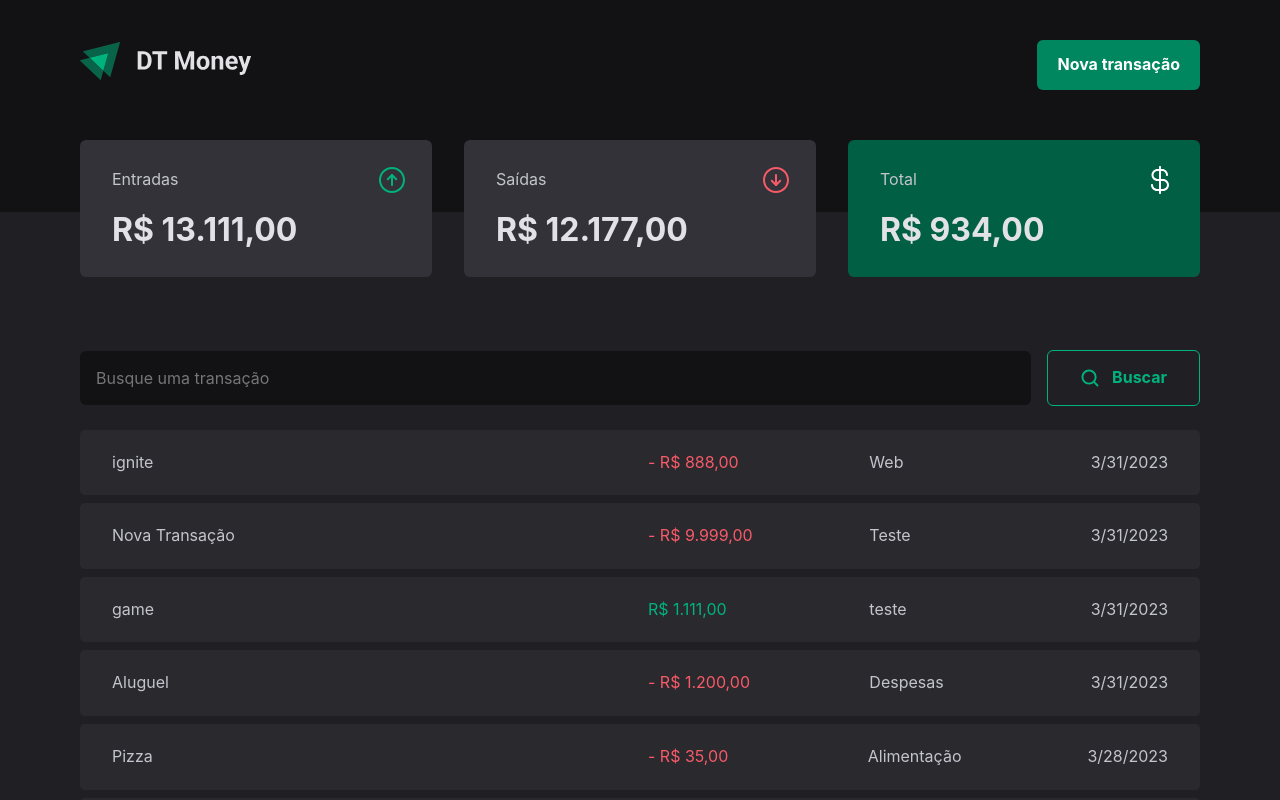
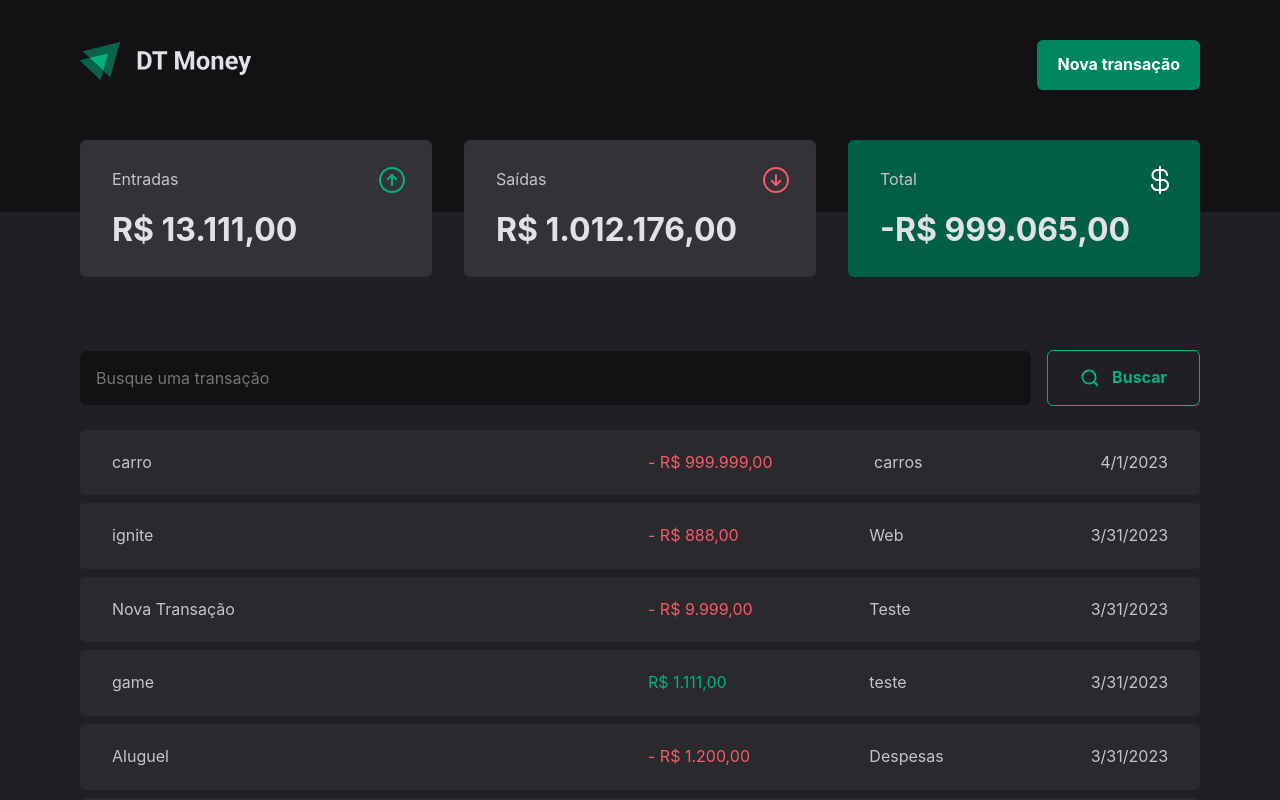
Before and after one commit to Wallace-Bezerra/DtMoney, a React (Vite) app: page / in a window 1280 px wide. Shown: the top 800 px of the page. Built offline with nearby package versions, Linux system fonts and the light colour scheme; data requests are answered from the project's data file.

Commit message:
feat: performace useMemo

```diff
--- a/package.json
+++ b/package.json
@@ -5,7 +5,7 @@
   "type": "module",
   "scripts": {
     "dev": "vite",
-    "server": "json-server -w server.json -d 500",
+    "server": "json-server -w server.json -d 100",
     "build": "tsc && vite build",
     "preview": "vite preview"
   },
@@ -17,7 +17,6 @@
     "axios": "^1.3.4",
     "framer-motion": "^10.9.1",
     "json-server": "^0.17.3",
-    "react": "^18.2.0",
     "react-dom": "^18.2.0",
     "react-hook-form": "^7.43.8",
     "styled-components": "^5.3.9",
--- a/server.json
+++ b/server.json
@@ -71,6 +71,14 @@
       "type": "outcome",
       "createdAt": "2023-03-31T03:57:34.033Z",
       "id": 9
+    },
+    {
+      "description": "carro",
+      "price": 999999,
+      "category": "carros",
+      "type": "outcome",
+      "createdAt": "2023-04-01T03:26:18.203Z",
+      "id": 10
     }
   ]
 }
--- a/src/components/Header/index.tsx
+++ b/src/components/Header/index.tsx
@@ -2,8 +2,8 @@ import { HeaderContainer, HeaderContent, NewTransactionButton } from "./styles";
 import * as Dialog from "@radix-ui/react-dialog";
 import logo from "../../assets/Logo.svg";
 import { NewTransactionModal } from "../NewTransactionModal";
-import { useState } from "react";
-export const Header = () => {
+import { useState, memo } from "react";
+export const Header = memo(() => {
   const [modalIsOpen, setModalIsOpen] = useState(false);
   return (
     <HeaderContainer>
@@ -18,4 +18,4 @@ export const Header = () => {
       </HeaderContent>
     </HeaderContainer>
   );
-};
+});
--- a/src/components/NewTransactionModal/index.tsx
+++ b/src/components/NewTransactionModal/index.tsx
@@ -11,7 +11,7 @@ import * as z from "zod";
 import { zodResolver } from "@hookform/resolvers/zod";
 import { Controller, useForm } from "react-hook-form";
 import { Api } from "../../lib/axios";
-import { useContext } from "react";
+import { useContext, memo } from "react";
 import { TransactionsContext } from "../../context/TransactionsContext";
 
 const newTransactionSchema = z.object({
@@ -25,9 +25,8 @@ type NewTransactionForm = z.infer<typeof newTransactionSchema>;
 interface NewTransactionModalProps {
   setModalIsOpen: (arg0: boolean) => void;
 }
-export const NewTransactionModal = ({
-  setModalIsOpen,
-}: NewTransactionModalProps) => {
+export const NewTransactionModal = memo(
+  ({ setModalIsOpen }: NewTransactionModalProps) => {
     const { register, handleSubmit, control } = useForm<NewTransactionForm>({
       resolver: zodResolver(newTransactionSchema),
     });
@@ -159,4 +158,5 @@ export const NewTransactionModal = ({
         </Overlay>
       </Dialog.Portal>
     );
-};
+  }
+);
--- a/src/context/TransactionsContext.tsx
+++ b/src/context/TransactionsContext.tsx
@@ -11,6 +11,8 @@ import { Api } from "../lib/axios";
 interface TransationsContextType {
   transactions: Transaction[];
   setTransactions: Dispatch<SetStateAction<Transaction[]>>;
+  error: boolean;
+  setError: Dispatch<SetStateAction<boolean>>;
 }
 export const TransactionsContext = createContext({} as TransationsContextType);
 
@@ -29,6 +31,7 @@ interface Transaction {
 
 export const TransacionsProvider = ({ children }: TransacionsProviderProps) => {
   const [transactions, setTransactions] = useState<Transaction[]>([]);
+  const [error, setError] = useState(false);
 
   useEffect(() => {
     const fetchData = async () => {
@@ -51,7 +54,12 @@ export const TransacionsProvider = ({ children }: TransacionsProviderProps) => {
 
   return (
     <TransactionsContext.Provider
-      value={{ transactions: transactions, setTransactions: setTransactions }}
+      value={{
+        transactions,
+        setTransactions,
+        error,
+        setError,
+      }}
     >
       {children}
     </TransactionsContext.Provider>
--- a/src/hooks/useSummary.ts
+++ b/src/hooks/useSummary.ts
@@ -1,10 +1,11 @@
-import { useContext } from "react";
+import { useContext, useMemo } from "react";
 import { TransactionsContext } from "../context/TransactionsContext";
 
 export const useSummary = () => {
   const { transactions } = useContext(TransactionsContext);
 
-  const summary = transactions.reduce(
+  const summary = useMemo(() => {
+    return transactions.reduce(
       (acc, current) => {
         if (current.type === "income") {
           acc.income += current.price;
@@ -42,5 +43,6 @@ export const useSummary = () => {
       //     return acc + current.price;
       //   }, 0);
     );
+  }, [transactions]);
   return summary;
 };
--- a/src/pages/Transactions/components/SearchFormTransactions/index.tsx
+++ b/src/pages/Transactions/components/SearchFormTransactions/index.tsx
@@ -14,17 +14,24 @@ export const SearchFormTransactions = () => {
   const { register, handleSubmit, reset } = useForm<SearchFormInputs>({
     resolver: zodResolver(searchFormSchema),
   });
-  const { setTransactions } = useContext(TransactionsContext);
+  const { setTransactions, setError } = useContext(TransactionsContext);
 
   const handleSearchTransactions = async (data: SearchFormInputs) => {
     reset({
       query: "",
     });
-    const response = await Api.get("transactions",{
-      params:{
-        q: data.query
-      }
+    const response = await Api.get("transactions", {
+      params: {
+        q: data.query,
+        _sort: "createdAt",
+        _order: "desc",
+      },
     });
+    if (!response.data[0]) {
+      setError(true);
+    } else {
+      setError(false);
+    }
     setTransactions(response.data);
   };
   return (
--- a/src/pages/Transactions/index.tsx
+++ b/src/pages/Transactions/index.tsx
@@ -10,7 +10,9 @@ import {
 } from "./styles";
 
 export const Transactions = () => {
-  const { transactions } = useContext(TransactionsContext);
+  const { transactions, error } = useContext(TransactionsContext);
+  console.log(transactions[0]);
+  console.log(transactions);
 
   return (
     <TransactionsContainer>
@@ -19,6 +21,8 @@ export const Transactions = () => {
       <main className="main">
         <SearchFormTransactions />
         <TableContainer className="grid">
+          {error && <span>Não foi encontrado!</span>}
+
           {transactions.map((transaction) => {
             return (
               <li key={transaction.id} className="item">
--- a/src/pages/Transactions/styles.ts
+++ b/src/pages/Transactions/styles.ts
@@ -9,6 +9,7 @@ export const TransactionsContainer = styled.div`
   margin: 0 auto;
   padding-top: 350px;
   padding-inline: 20px;
+  padding-bottom: 60px;
   .main {
     max-width: 1120px;
     width: 100%;
```
Also changed, not shown: 1 other file (tests, documents, lock files or other folders). Lines whose indentation alone changed are shown as unchanged.
